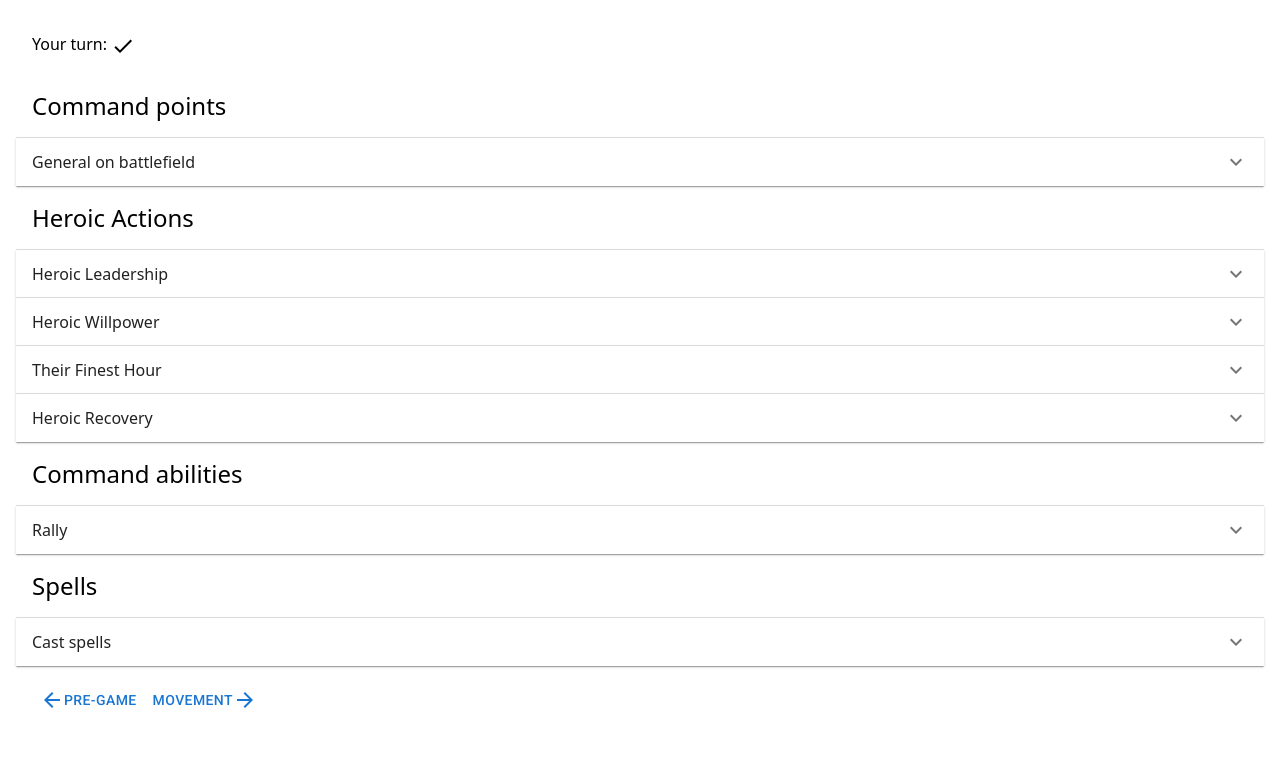
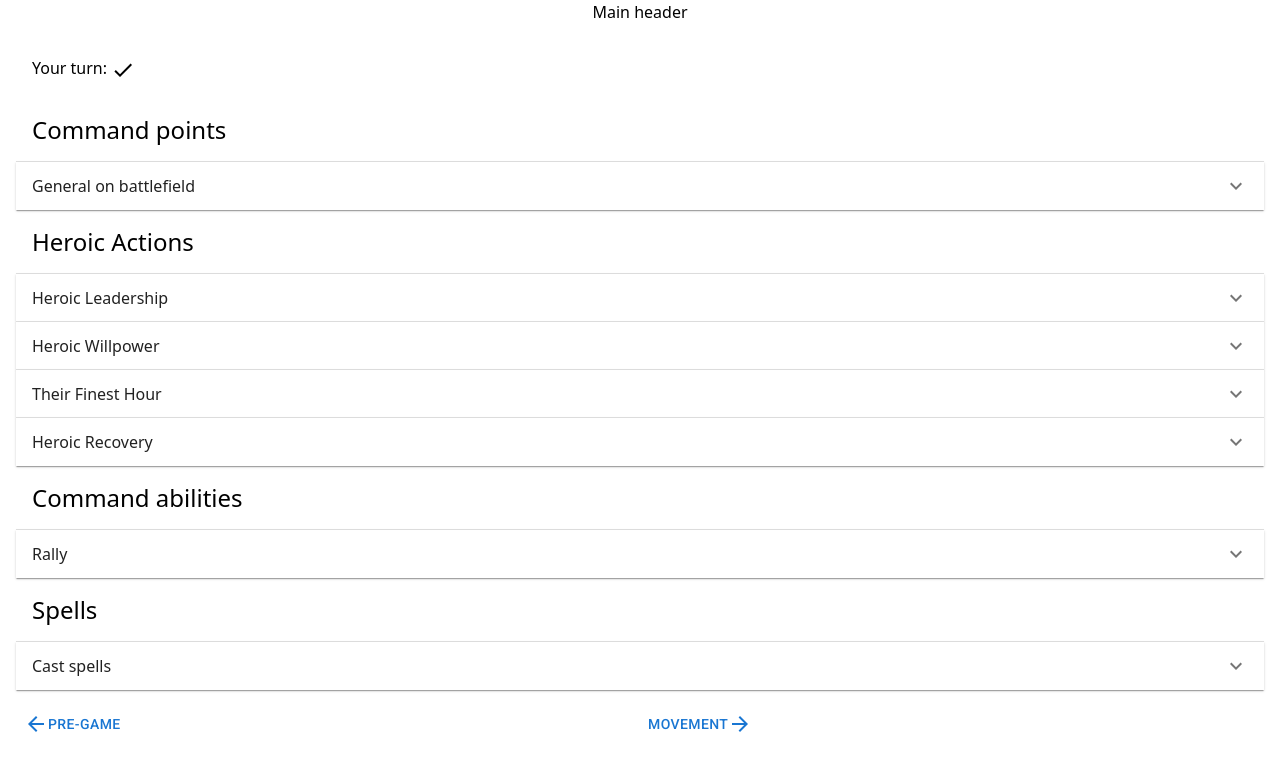
Before and after one commit to hammerpath/aos-battle-manual, a React (Vite) app: page /phases/hero in a window 1280 px wide. Shown: the top 770 px of the page. Built offline with nearby package versions, Linux system fonts and the light colour scheme.

Commit message:
fix routing

```diff
--- a/src/App.tsx
+++ b/src/App.tsx
@@ -1,5 +1,5 @@
 import { Page } from "./app/components/Page";
-import PreRounds from "./app/features/pre-rounds/PreRounds";
+import PreRounds from "./app/features/pre-rounds/routes/PreRounds";
 
 function App() {
   return (
--- a/src/app/components/PhaseNavigation.tsx
+++ b/src/app/components/PhaseNavigation.tsx
@@ -1,13 +1,34 @@
-import { ReactNode } from "react";
+import ArrowForwardIcon from "@mui/icons-material/ArrowForward";
+import ArrowBackIcon from "@mui/icons-material/ArrowBack";
+import LinkButton from "./LinkButton";
 
 export interface PhaseNavigationProps {
-  children: ReactNode;
+  previousRoute: string;
+  previousRouteName: string;
+  nextRoute: string;
+  nextRouteName: string;
 }
 
 const PhaseNavigation: React.FC<PhaseNavigationProps> = function ({
-  children,
+  previousRoute,
+  previousRouteName,
+  nextRoute,
+  nextRouteName,
 }) {
-  return <div>{children}</div>;
+  return (
+    <div className="flex py-4">
+      <div className="flex-1">
+        <LinkButton href={previousRoute}>
+          <ArrowBackIcon /> {previousRouteName}
+        </LinkButton>
+      </div>
+      <div className="flex-1">
+        <LinkButton href={nextRoute}>
+          {nextRouteName} <ArrowForwardIcon />
+        </LinkButton>
+      </div>
+    </div>
+  );
 };
 
 export default PhaseNavigation;
--- a/src/app/features/game/components/GameHeader.tsx
+++ b/src/app/features/game/components/GameHeader.tsx
@@ -6,7 +6,7 @@ export interface HeaderProps {
   currentTurn: CurrentTurn;
 }
 
-const Header: React.FC<HeaderProps> = function ({ currentTurn }) {
+const GameHeader: React.FC<HeaderProps> = function ({ currentTurn }) {
   return (
     <div>
       Your turn: {currentTurn === "player" ? <CheckIcon /> : <CloseIcon />}
@@ -14,4 +14,4 @@ const Header: React.FC<HeaderProps> = function ({ currentTurn }) {
   );
 };
 
-export default Header;
+export default GameHeader;
--- a/src/app/features/hero-phase/components/HeroPhase.tsx
+++ b/src/app/features/hero-phase/routes/HeroPhase.tsx
@@ -5,13 +5,10 @@ import Accordion from "@mui/material/Accordion";
 import AccordionDetails from "@mui/material/AccordionDetails";
 import AccordionHeader from "../../../components/AccordionHeader";
 import { Page } from "../../../components/Page";
-import PlayerTurn from "./PlayerTurn";
-import OpponentTurn from "./OpponentTurn";
-import Header from "../../game/components/GameHeader";
-import ArrowForwardIcon from "@mui/icons-material/ArrowForward";
-import ArrowBackIcon from "@mui/icons-material/ArrowBack";
+import PlayerTurn from "../components/PlayerTurn";
+import OpponentTurn from "../components/OpponentTurn";
+import GameHeader from "../../game/components/GameHeader";
 import PhaseNavigation from "../../../components/PhaseNavigation";
-import LinkButton from "../../../components/LinkButton";
 import AccordionSummary from "../../../components/accordion/AccordionSummary";
 
 export interface HeroPhaseProps {}
@@ -22,7 +19,7 @@ const HeroPhase: React.FC<HeroPhaseProps> = function () {
   return (
     <Page>
       <PageContent>
-        <Header currentTurn={currentTurn} />
+        <GameHeader currentTurn={currentTurn} />
       </PageContent>
       <PageContent>
         <AccordionHeader>Command points</AccordionHeader>
@@ -73,16 +70,12 @@ const HeroPhase: React.FC<HeroPhaseProps> = function () {
         </AccordionDetails>
       </Accordion>
       {currentTurn === "player" ? <PlayerTurn /> : <OpponentTurn />}
-      <PageContent>
-        <PhaseNavigation>
-          <LinkButton href={`/`}>
-            <ArrowBackIcon /> Pre-game
-          </LinkButton>
-          <LinkButton href={`phases/movement`}>
-            Movement <ArrowForwardIcon />
-          </LinkButton>
-        </PhaseNavigation>
-      </PageContent>
+      <PhaseNavigation
+        previousRoute="/pre-rounds"
+        previousRouteName="Pre-game"
+        nextRoute="/phases/movement"
+        nextRouteName="Movement"
+      />
     </Page>
   );
 };
--- a/src/app/features/movement-phase/components/MovementPhase.tsx
+++ b/src/app/features/movement-phase/routes/MovementPhase.tsx
@@ -3,15 +3,12 @@ import AccordionHeader from "../../../components/AccordionHeader";
 import { Page } from "../../../components/Page";
 import PageContent from "../../../components/PageContent";
 import { useAppSelector } from "../../../hooks";
-import Header from "../../game/components/GameHeader";
+import GameHeader from "../../game/components/GameHeader";
 import { selectCurrentTurn } from "../../game/gameSlice";
 import AccordionSummary from "../../../components/accordion/AccordionSummary";
-import PlayerTurn from "./PlayerTurn";
-import OpponentTurn from "./OpponentTurn";
+import PlayerTurn from "../components/PlayerTurn";
+import OpponentTurn from "../components/OpponentTurn";
 import PhaseNavigation from "../../../components/PhaseNavigation";
-import LinkButton from "../../../components/LinkButton";
-import ArrowForwardIcon from "@mui/icons-material/ArrowForward";
-import ArrowBackIcon from "@mui/icons-material/ArrowBack";
 
 export interface MovementPhaseProps {}
 
@@ -20,7 +17,7 @@ const MovementPhase: React.FC<MovementPhaseProps> = function () {
   return (
     <Page>
       <PageContent>
-        <Header currentTurn={currentTurn} />
+        <GameHeader currentTurn={currentTurn} />
       </PageContent>
       <PageContent>
         <AccordionHeader>Movement</AccordionHeader>
@@ -63,16 +60,12 @@ const MovementPhase: React.FC<MovementPhaseProps> = function () {
         <AccordionHeader>Command abilities</AccordionHeader>
       </PageContent>
       {currentTurn === "player" ? <PlayerTurn /> : <OpponentTurn />}
-      <PageContent>
-        <PhaseNavigation>
-          <LinkButton href="phases/hero">
-            <ArrowBackIcon /> Hero
-          </LinkButton>
-          <LinkButton href="phases/shooting">
-            Shooting <ArrowForwardIcon />
-          </LinkButton>
-        </PhaseNavigation>
-      </PageContent>
+      <PhaseNavigation
+        previousRoute="/phases/hero"
+        previousRouteName="Hero"
+        nextRoute="/phases/shooting"
+        nextRouteName="Shooting"
+      />
     </Page>
   );
 };
--- a/src/app/features/pre-rounds/PreRounds.tsx
+++ b/src/app/features/pre-rounds/routes/PreRounds.tsx
@@ -1,8 +1,8 @@
 import CheckIcon from "@mui/icons-material/Check";
 import CloseIcon from "@mui/icons-material/Close";
-import LinkButton from "../../components/LinkButton";
-import PageContent from "../../components/PageContent";
-import { useAppDispatch, useAppSelector } from "../../hooks";
+import LinkButton from "../../../components/LinkButton";
+import PageContent from "../../../components/PageContent";
+import { useAppDispatch, useAppSelector } from "../../../hooks";
 import {
   deployArmy,
   placeCustomTerrain,
@@ -12,8 +12,9 @@ import {
   selectPlacedCustomTerrain,
   selectPlacedTerrain,
   userHasPriority,
-} from "../game/gameSlice";
+} from "../../game/gameSlice";
 import { Button } from "@mui/material";
+import { Page } from "../../../components/Page";
 
 const PreRounds: React.FC = function () {
   const placedTerrain = useAppSelector(selectPlacedTerrain);
@@ -24,7 +25,7 @@ const PreRounds: React.FC = function () {
   const dispatch = useAppDispatch();
 
   return (
-    <div>
+    <Page>
       <PageContent>
         <Button onClick={() => dispatch(placeTerrain())}>
           Set up terrain {placedTerrain ? <CheckIcon /> : null}
@@ -46,9 +47,9 @@ const PreRounds: React.FC = function () {
         </Button>
       </PageContent>
       <PageContent>
-        <LinkButton href={"phases/hero"}>Start game</LinkButton>
+        <LinkButton href={"/phases/hero"}>Start game</LinkButton>
       </PageContent>
-    </div>
+    </Page>
   );
 };
 
--- /dev/null
+++ b/src/app/routes/Root.tsx
@@ -0,0 +1,14 @@
+import { Outlet } from "react-router-dom";
+
+export interface RootProps {}
+
+const Root: React.FC = function () {
+  return (
+    <>
+      <div className="text-center">Main header</div>
+      <Outlet />
+    </>
+  );
+};
+
+export default Root;
```
Also changed, not shown: src/main.tsx (+11 -4 lines).
